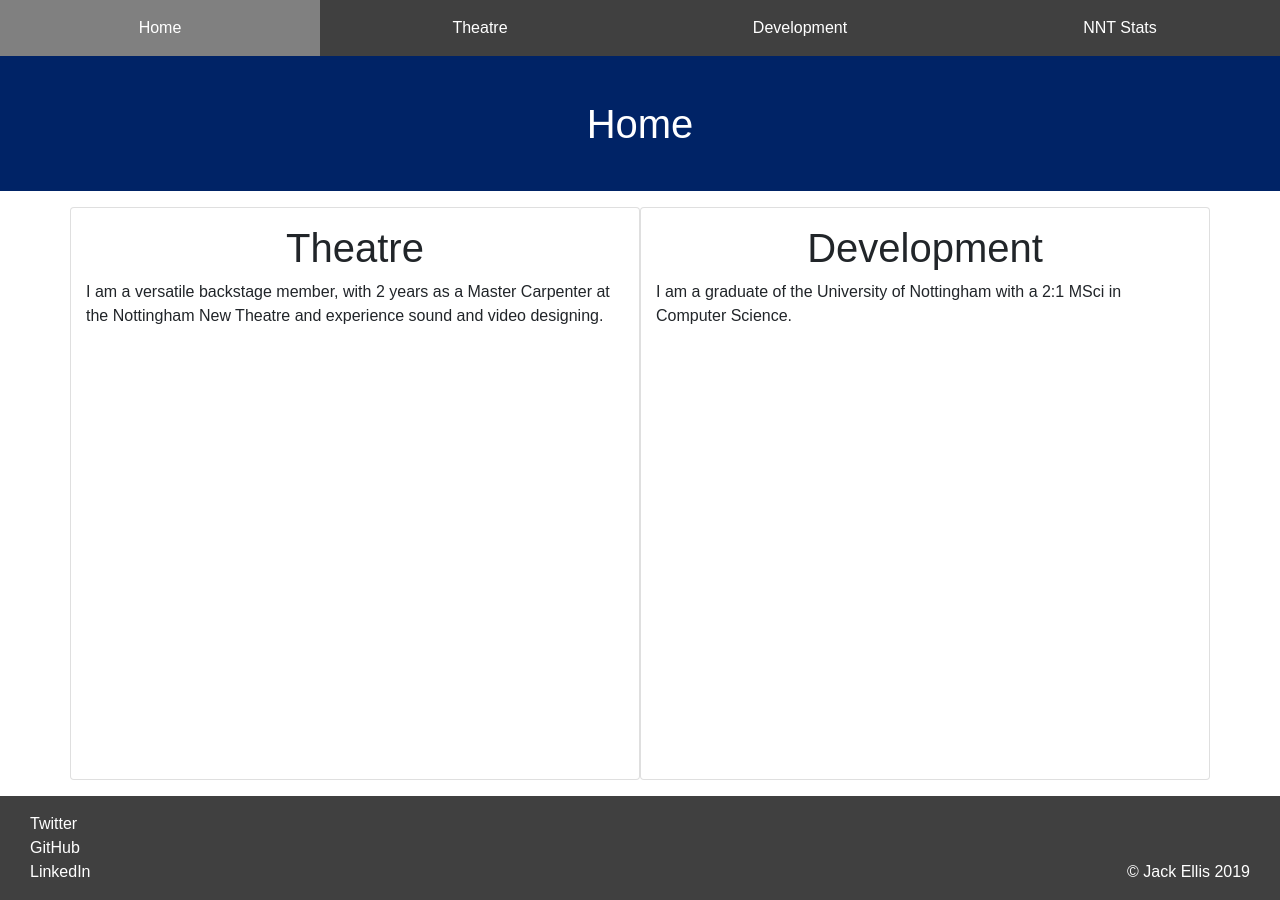
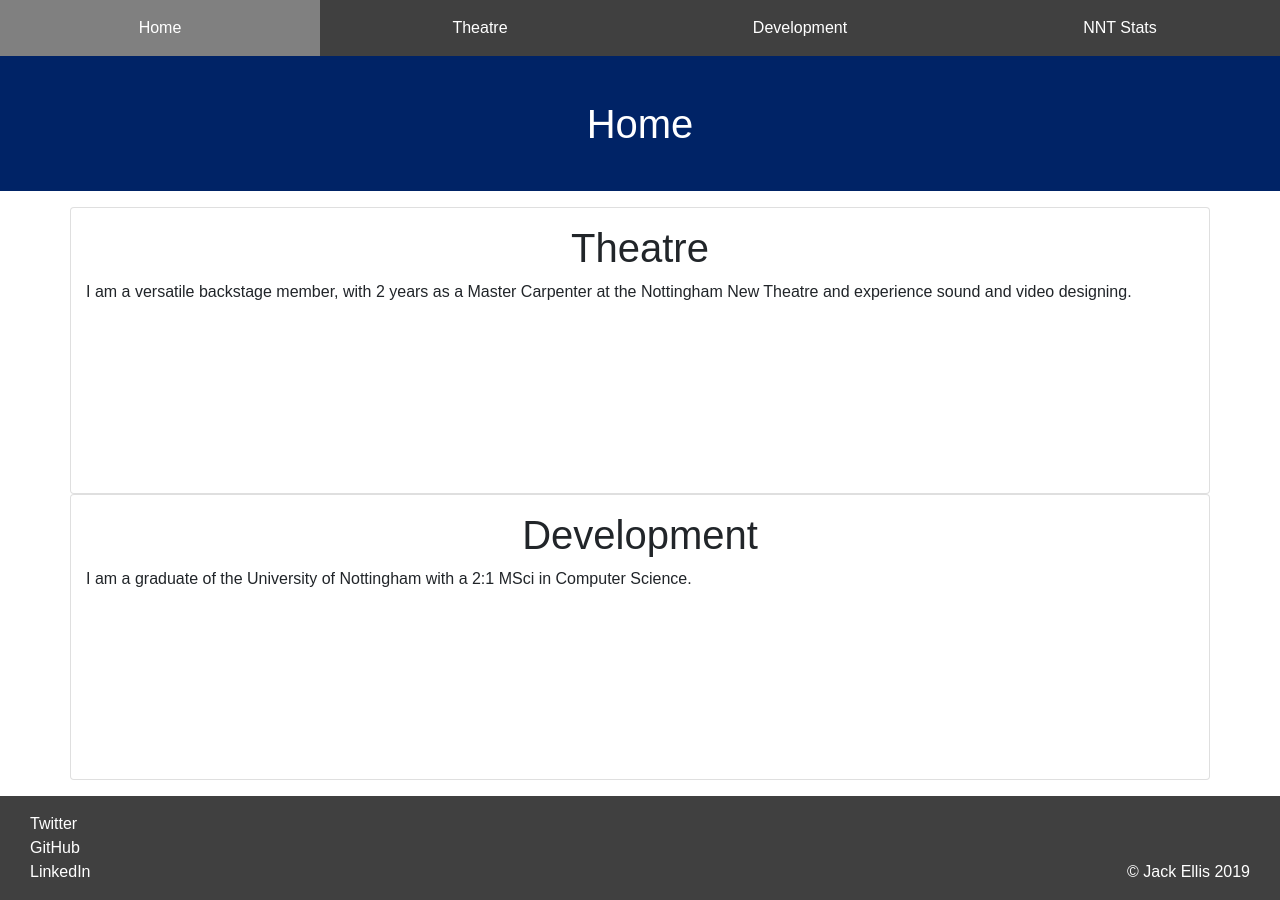
Before and after one commit to GingertronMk1/gingertronmk1.github.io, a Jekyll site: the page built from index.html, in a window 1280 px wide. Built offline with Jekyll 4.4.1, drawn with Linux system fonts in a browser that asks for light colours.

Commit message:
Further slimming

```diff
--- a/_sass/global.scss
+++ b/_sass/global.scss
@@ -21,14 +21,7 @@
 .content {
   flex: 1 0 auto;
 
-  h1,
-  h2,
-  h3,
-  h4,
-  h5,
-  h6,
-  ul,
-  p {
+  * {
     min-width: 100%;
   }
 }
```
